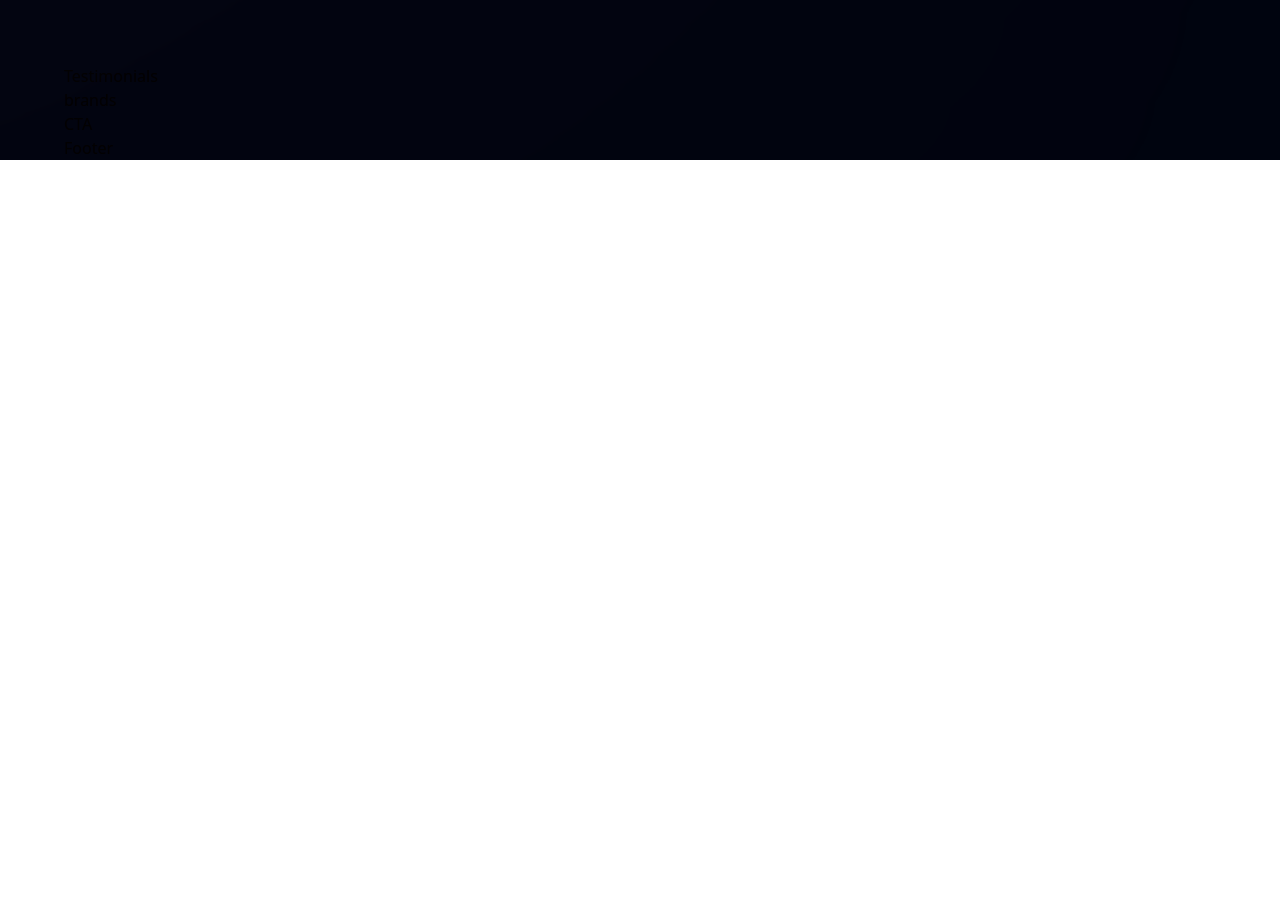
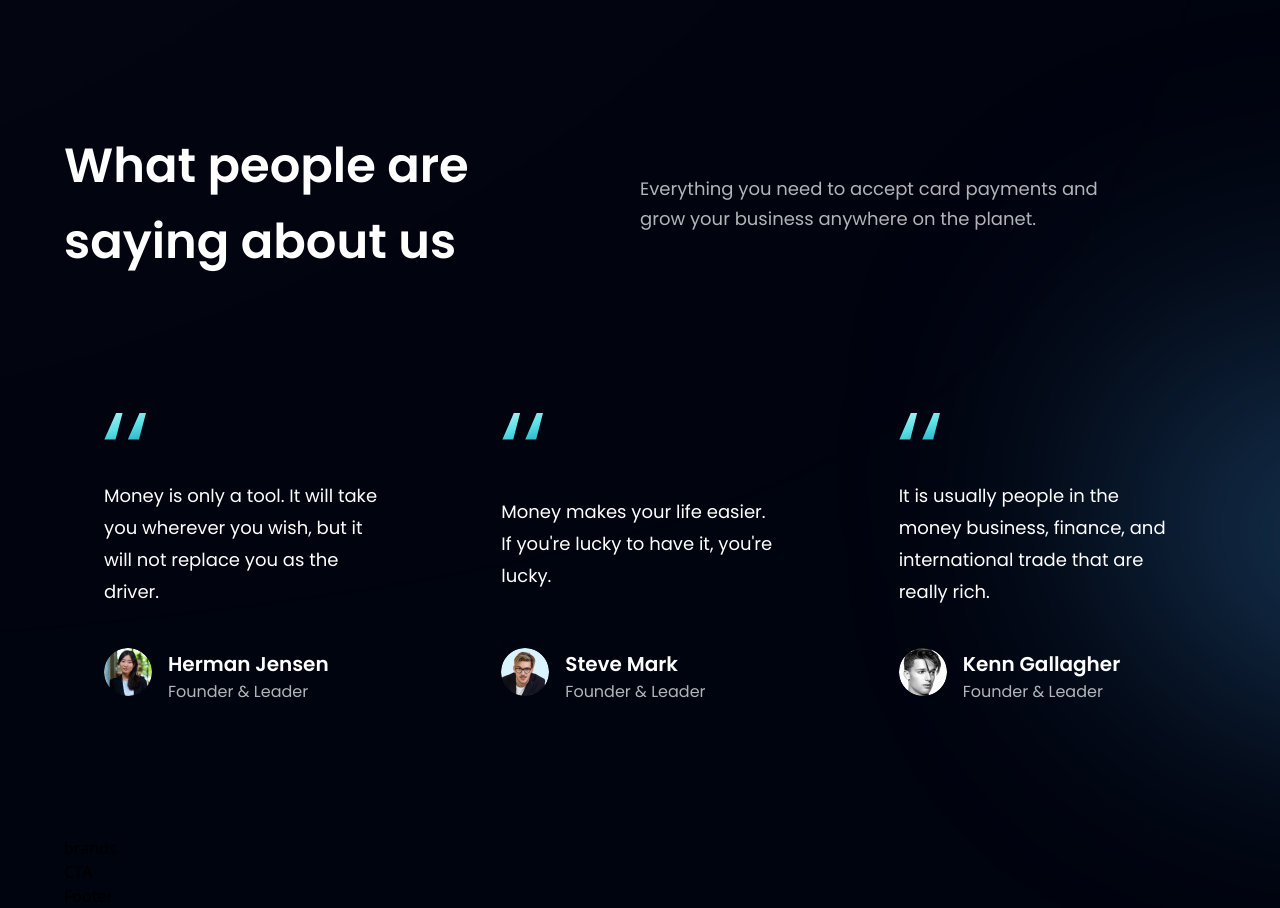
Before and after one commit to phattran2905/modern-bank-landing-page, a React (Vite) app: page / in a window 1280 px wide. Shown: the part 2748-3656 px from the top of the page. Before the commit the page ends 2908 px from the top, so only its background shows below. Built offline with nearby package versions, Linux system fonts and the light colour scheme.

Commit message:
Add Testimonial component

```diff
--- a/src/App.tsx
+++ b/src/App.tsx
@@ -6,6 +6,7 @@
 import Business from "./components/Business";
 import Billing from "./components/Billing";
 import CardDeal from "./components/CardDeal";
+import Testimonial from "./components/Testimonial";
 
 function App() {
 	return (
@@ -28,7 +29,7 @@
 					<Business />
 					<Billing />
           <CardDeal />
-					<div>Testimonials</div>
+          <Testimonial />
 					<div>brands</div>
 					<div>CTA</div>
 					<div>Footer</div>
--- /dev/null
+++ b/src/components/FeedBackCard.tsx
@@ -0,0 +1,33 @@
+import { quotes } from "../assets";
+
+type Props = {
+	content: string;
+	title: string;
+	name: string;
+	img: string;
+};
+
+function FeedBackCard({ content, title, name, img }: Props) {
+	return (
+		<div className="flex flex-1 justify-between flex-col px-10 py-12 rounded-[20px] max-w-[370px] md:mr-10 sm:mr-5 mr-0 my-5 feedback-card">
+			<img
+				src={quotes}
+				alt={"double_quotes"}
+				className="w-[42px] h-[27px] object-contain"
+			/>
+			<p className="font-poppins text-[18px] font-normal leading-[32px] text-white my-10">
+				{content}
+			</p>
+
+      <div className="flex flex-row ">
+        <img src={img} alt={name} className="w-[48px] h-[48px] rounded-full" />
+
+        <div className="flex flex-col ml-4">
+          <h4 className="font-poppins text-[20px] font-semibold leading-[32px] text-white">{name}</h4>
+          <p className="font-poppins text-[16px] font-normal leading-[24px] text-dimWhite">{title}</p>
+        </div>
+      </div>
+		</div>
+	);
+}
+export default FeedBackCard;
--- /dev/null
+++ b/src/components/Testimonial.tsx
@@ -0,0 +1,37 @@
+import { people01, people02, people03 } from "../assets";
+import { feedback } from "../constants";
+import styles, { layout } from "../style";
+import FeedbackCard from "./FeedBackCard";
+
+type Props = {};
+
+function Testimonial({}: Props) {
+	return (
+		<section
+			id="clients"
+			className={`${styles.paddingY} ${styles.flexCenter} flex-col relative`}
+		>
+			<div className="absolute z-[0] w-[60%] h-[60%] -right-[50%] rounded-full blue__gradient" />
+
+			<div className="w-full flex justify-between items-center md:flex-row flex-col sm:mb-16 mb-6 relative z-[1]">
+				<h1 className={styles.heading2}>
+					What people are <br className="sm:block hidden" /> saying about us
+				</h1>
+
+				<div className="w-full md:mt-0 mt-6">
+					<p className={`${styles.paragraph} max-w-[470px] text-left`}>
+						Everything you need to accept card payments and grow your business anywhere on the
+						planet.
+					</p>
+				</div>
+			</div>
+
+      <div className={"flex flex-wrap sm:justify-start justify-center w-full feedback-container relative z-[1]"}>
+        {feedback.map((card) => (
+          <FeedbackCard key={card.id} {...card} />
+        ))}
+      </div>
+		</section>
+	);
+}
+export default Testimonial;
--- a/src/index.css
+++ b/src/index.css
@@ -100,3 +100,15 @@
   background: var(--black-gradient);
   box-shadow: var(--card-shadow);
 }
+
+.feedback-container .feedback-card:last-child {
+  margin-right: 0px;
+}
+
+.feedback-card {
+  background: transparent;
+}
+
+.feedback-card:hover {
+  background: var(--black-gradient);
+}
```
